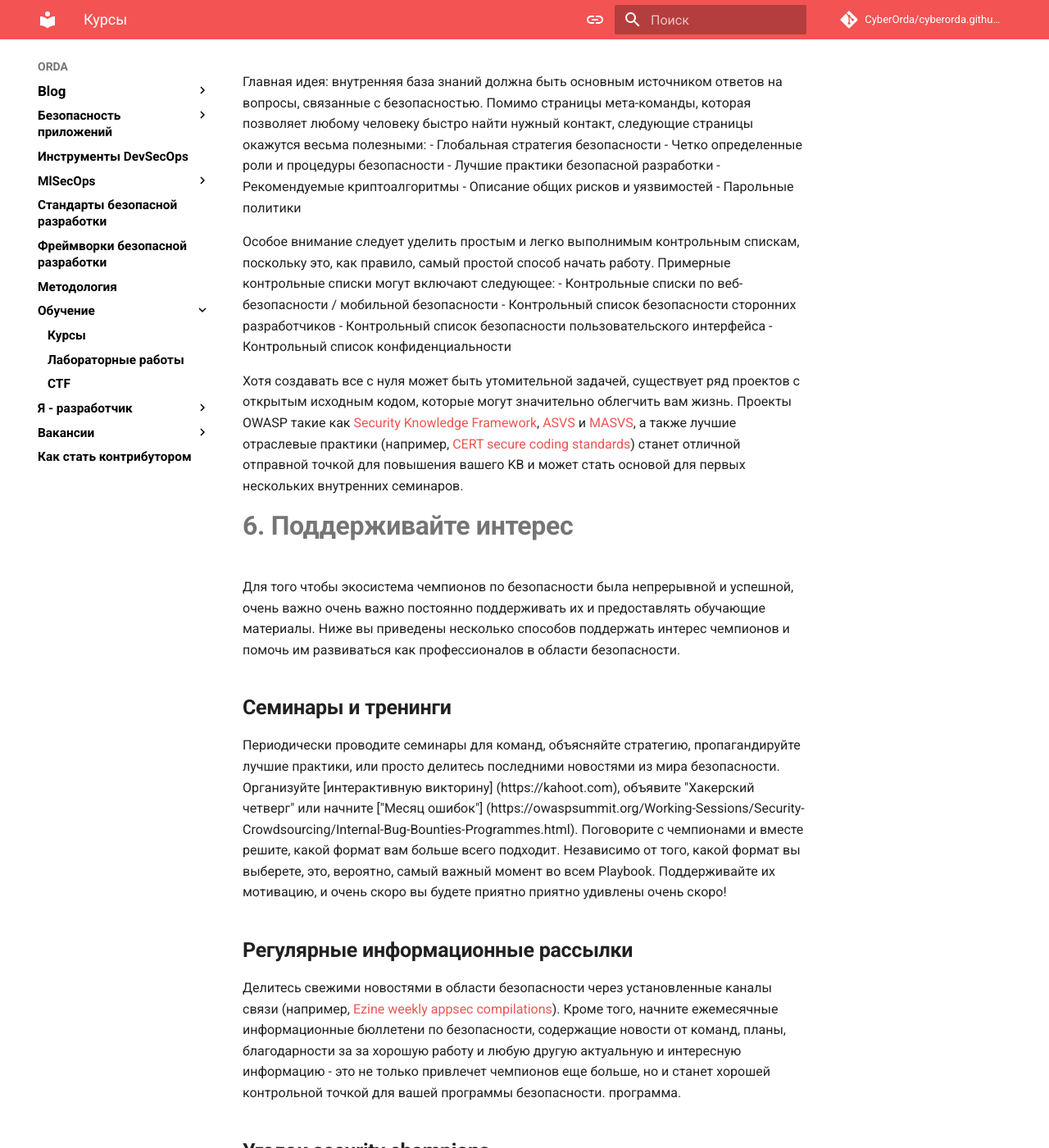
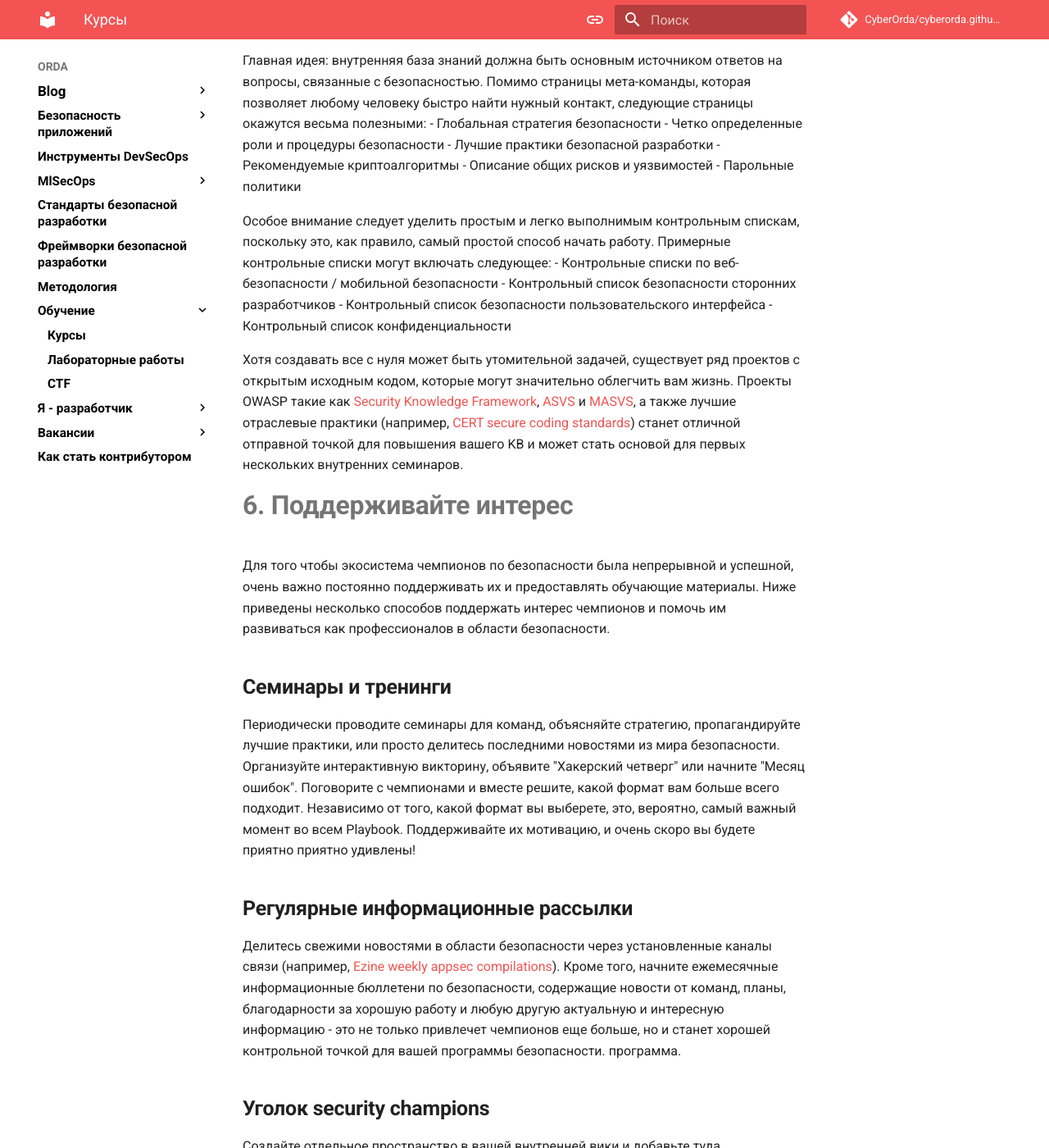
Before and after one commit to CyberOrda/cyberorda.github.io, an MkDocs documentation site: the page built from docs/Courses.md, in a window 1280 px wide and 1400 px high, scrolled down 4199 px. Shown: the whole window at 82% size. Built offline with MkDocs 1.6.1 and Material for MkDocs 9.7.7, drawn with Linux system fonts in a browser that asks for light colours; comment, search, counter and statistics services are not loaded; some of the changed text lies outside the part shown.

Commit message:
Update Courses.md

```diff
--- a/docs/Courses.md
+++ b/docs/Courses.md
@@ -43,10 +43,10 @@
 * Создание культуры безопасности
 
 # **1. Определите команды**
-Первым шагом в запуске собственной программы Security Champions является определение ~~масштаба проблемы~~ существующих команд, с которыми вы будете работать.
+Первым шагом в запуске собственной программы Security Champions является определение ~~масштаба проблемы~~
 существующих команд, с которыми вы будете работать. Поскольку мы стремимся к лучшему охвату и распространению
 безопасности, очень важно записать ее и хранить в общеизвестном и доступном
-место. Раунды интервью 1 на 1 с владельцами продуктов и руководителями инженерных отделов будут хорошим началом
+месте. Раунды интервью 1 на 1 с владельцами продуктов и руководителями инженерных отделов будут хорошим началом
 для этой деятельности.
 
 Типичные вопросы, которые вы хотите задать:
@@ -141,7 +141,7 @@
 
 Особое внимание следует уделить простым и легко выполнимым контрольным спискам, поскольку
 это, как правило, самый простой способ начать работу. Примерные контрольные списки могут
-включают следующее:
+включать следующее:
 - Контрольные списки по веб-безопасности / мобильной безопасности
 - Контрольный список безопасности сторонних разработчиков
 - Контрольный список безопасности пользовательского интерфейса
@@ -158,22 +158,21 @@
 
 
 # **6. Поддерживайте интерес**
-Для того чтобы экосистема чемпионов по безопасности была непрерывной и успешной, очень важно
-очень важно постоянно поддерживать их и предоставлять обучающие материалы. Ниже вы
+Для того чтобы экосистема чемпионов по безопасности была непрерывной и успешной, очень важно постоянно поддерживать их и предоставлять обучающие материалы. Ниже
 приведены несколько способов поддержать интерес чемпионов и помочь им развиваться как
 профессионалов в области безопасности.
 
 ## **Семинары и тренинги**
 Периодически проводите семинары для команд, объясняйте стратегию, пропагандируйте лучшие практики,
-или просто делитесь последними новостями из мира безопасности. Организуйте [интерактивную викторину] (https://kahoot.com), объявите "Хакерский четверг" или начните ["Месяц ошибок"] (https://owaspsummit.org/Working-Sessions/Security-Crowdsourcing/Internal-Bug-Bounties-Programmes.html).
+или просто делитесь последними новостями из мира безопасности. Организуйте интерактивную викторину, объявите "Хакерский четверг" или начните "Месяц ошибок".
 Поговорите с чемпионами и вместе решите, какой формат вам больше всего подходит.
 Независимо от того, какой формат вы выберете, это, вероятно, самый важный
 момент во всем Playbook. Поддерживайте их мотивацию, и очень скоро вы будете приятно
-приятно удивлены очень скоро!
+приятно удивлены!
 
 ## **Регулярные информационные рассылки**
 Делитесь свежими новостями в области безопасности через установленные каналы связи (например, [Ezine weekly appsec compilations](https://github.com/Simpsonpt/AppSecEzine)). Кроме того, начните
-ежемесячные информационные бюллетени по безопасности, содержащие новости от команд, планы, благодарности за
+ежемесячные информационные бюллетени по безопасности, содержащие новости от команд, планы, благодарности
 за хорошую работу и любую другую актуальную и интересную информацию - это не только
 привлечет чемпионов еще больше, но и станет хорошей контрольной точкой для вашей программы безопасности.
 программа.
```
Also changed, not shown: other parts of docs/Courses.md (+9 -9 lines).
